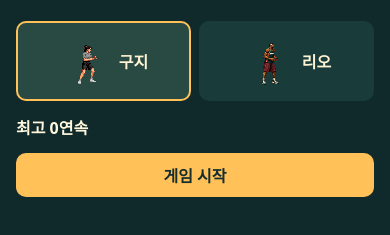
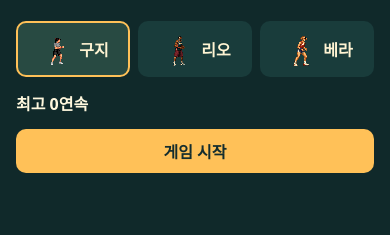
Before and after one commit to SKYT/two-bounce-play, a plain HTML site: page index.html in a window 390 px wide. Shown: the part 65-300 px from the top of the page. Drawn offline with Linux system fonts and the light colour scheme.

Commit message:
Add Vera to the playable streetball roster

```diff
--- /dev/null
+++ b/game/art/vera/player.js
@@ -0,0 +1,21 @@
+// Ball centres are measured from the same source poses as the atlas.
+const releaseMs = 205;
+export const player = {
+  name: '베라',
+  atlas: new URL('./atlas.webp', import.meta.url),
+  cellSize: 128, columns: 4, drawSize: 128, pivot: [64,118],
+  standingPixels: 96, heightM: 1.78,
+  hands: [[79,63],[77,70],[69,75],[79,32],[78,18],[92,7],[95,11],[91,68],
+    [81,72],[83,34],[89,16],[89,55],[94,63],[101,54],[89,54],[99,49]],
+  poses: {
+    ready: [[0,0],[340,1]],
+    hold: [[0,1],[55,2],[110,8],[165,9],[235,3]],
+    flight: [[0,3],[70,4],[150,10],[releaseMs,5],[275,6],[335,11],[385,7],[520,1],[600,0]],
+    walk: [[0,12],[135,13],[270,14],[405,15]],
+    fumble: [[0,9],[75,8],[145,7],[480,2],[660,1],[780,0]]
+  },
+  strideM: 1.18,
+  loopMs: {ready: 680, walk: 540},
+  releaseMs,
+  jump: {startMs: 25, durationMs: 360, peakPixels: 23}
+};
--- a/game/roster.js
+++ b/game/roster.js
@@ -1,7 +1,8 @@
 import {player as guji} from './art/guji/player.js';
 import {player as rio} from './art/rio/player.js';
+import {player as vera} from './art/vera/player.js';
 
-export const roster = new Map([['guji',guji], ['rio',rio]]);
+export const roster = new Map([['guji',guji], ['rio',rio], ['vera',vera]]);
 export function initialPlayer(requested, saved) {
   if (roster.has(requested)) return requested;
   return roster.has(saved) ? saved : 'guji';
--- a/index.html
+++ b/index.html
@@ -17,6 +17,10 @@
     #roster button {display:flex;align-items:center;justify-content:center;gap:4px;flex:1;background:#193c3b;color:#fff4d3;border:2px solid transparent;font-weight:700}
     #roster button[aria-pressed="true"] {border-color:#ffc158;background:#284a42}
     .portrait {display:block;width:56px;height:56px;image-rendering:pixelated;background-position:top left;background-repeat:no-repeat}
+    @media (max-width: 420px) {
+      #roster button {min-width:0;padding:6px 3px;gap:2px;white-space:nowrap}
+      .portrait {width:40px;height:40px;flex-shrink:0}
+    }
     .primary { background: #ffc158; font-weight: bold }
     #shoot { width: 100%; touch-action: none; user-select: none; font-size: 20px; padding: 14px }
     footer { margin-top: 12px }
```
Also changed, not shown: dev/index.html (+3 -2 lines), game/art/vera/atlas.webp (added).
